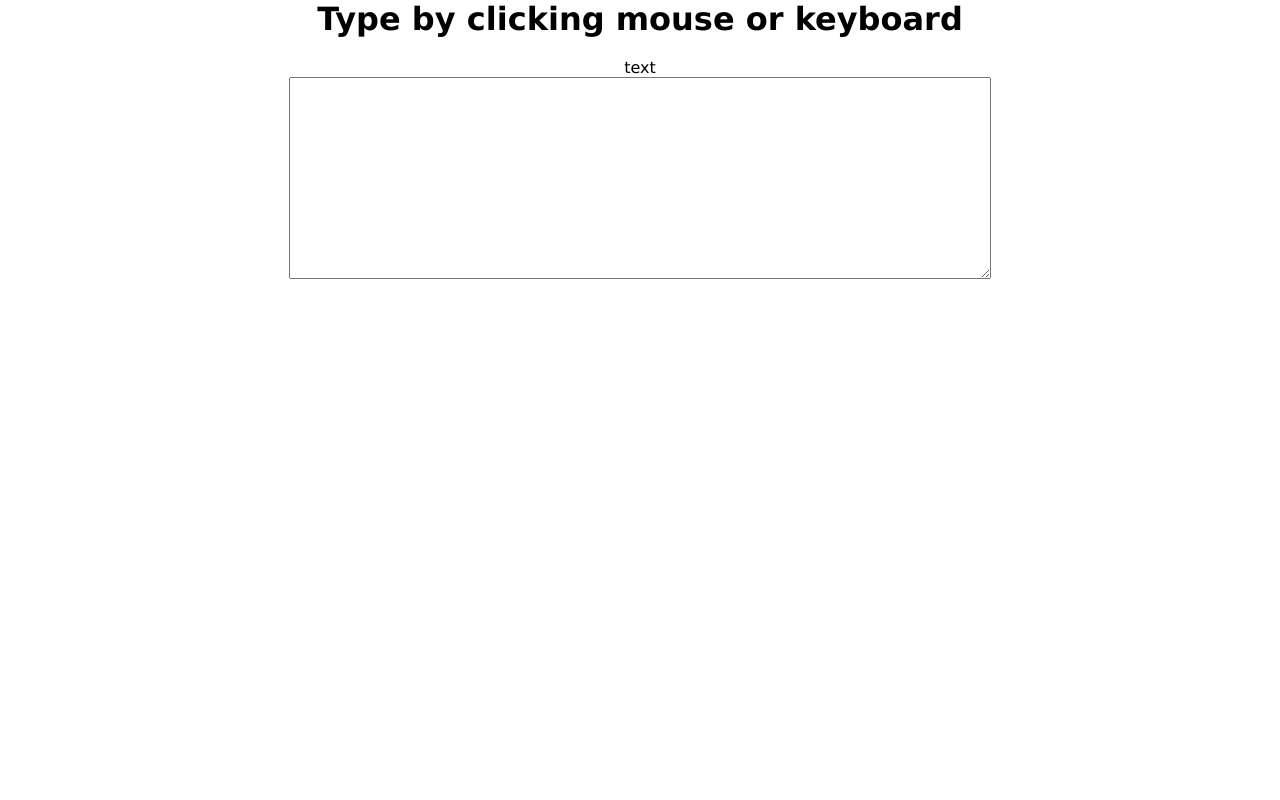
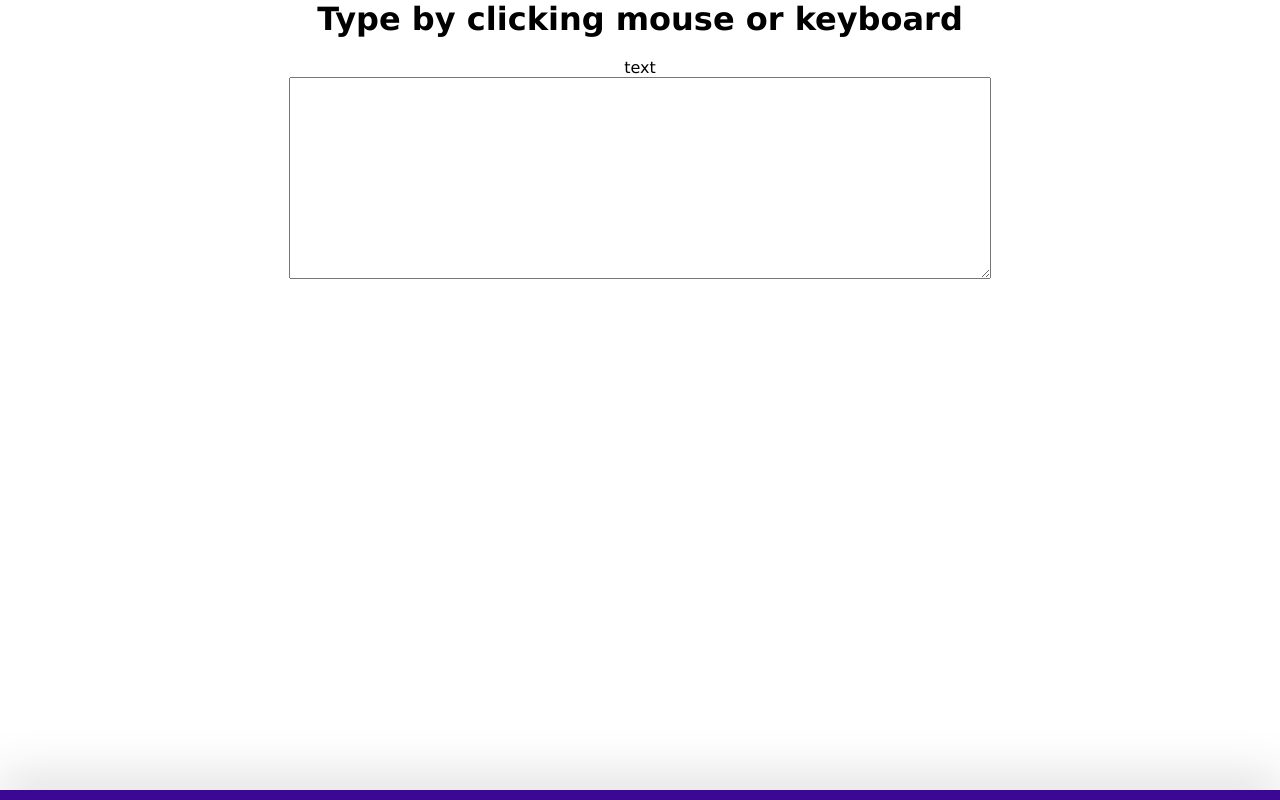
Before and after one commit to aavetisian/virtual-keyboard, a website: page index.html in a window 1280 px wide. Drawn offline with Linux system fonts and the light colour scheme.

Commit message:
feat: add keyboard block

```diff
--- a/assets/app.js
+++ b/assets/app.js
@@ -9,7 +9,7 @@ const headingText = document.createTextNode("Type by clicking mouse or keyboard"
 body.appendChild(heading)
 heading.append(headingText);
 
-//textarea
+//textarea block
 const para = document.createElement("p");
 const textArea = document.createElement("textarea");
 const teaserText = document.createTextNode("text");
@@ -18,4 +18,17 @@ body.appendChild(textAreaBlock);
 textAreaBlock.appendChild(para);
 textAreaBlock.appendChild(textArea);
 para.append(teaserText);
-textAreaBlock.classList.add("text_area_block")
+textAreaBlock.classList.add("text_area_block");
+
+//keyboard
+const keyboardBlock = document.createElement("div");
+keyboardBlock.classList.add("keyboard-block");
+body.appendChild(keyboardBlock);
+
+const keyLayout = [
+    "1", "2", "3", "4", "5", "6", "7", "8", "9", "0", "backspace",
+    "q", "w", "e", "r", "t", "y", "u", "i", "o", "p",
+    "caps", "a", "s", "d", "f", "g", "h", "j", "k", "l", "enter",
+    "done", "z", "x", "c", "v", "b", "n", "m", ",", ".", "?",
+    "space"
+];
--- a/assets/style.css
+++ b/assets/style.css
@@ -17,3 +17,14 @@ textarea{
     display: flex;
     margin-top: 20px;
 }
+.keyboard-block{
+    position: absolute;
+    left: 0;
+    bottom: 0;
+    width: 100%;
+    padding: 5px 0;
+    background: #3a0892;
+    box-shadow: 0 0 50px rgba(0, 0, 0, 0.5);
+    user-select: none;
+    transition: bottom 0.4s;
+}
```
